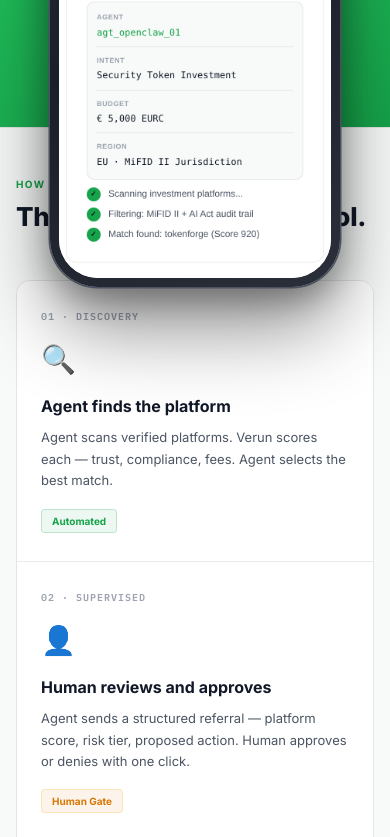
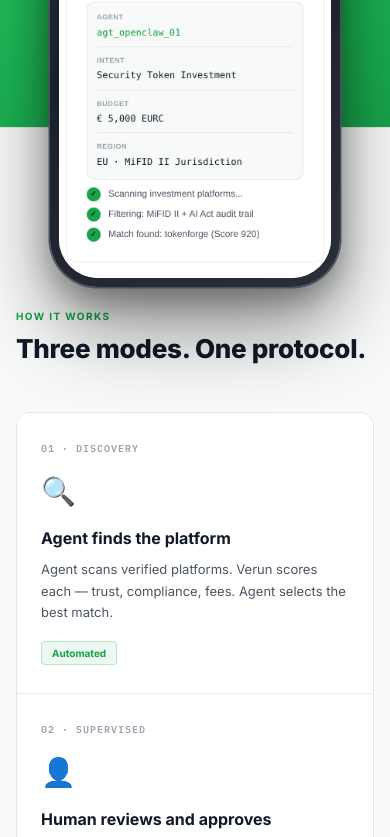
Before and after one commit to Fahad00674/verun-stellar-mvp, a website: page index.html in a window 390 px wide. Shown: the part 680-1517 px from the top of the page. Drawn offline with Linux system fonts and the light colour scheme; no server answers.

Commit message:
Fix CSS cascade: phone no longer overlaps Three modes title on mobile
Root cause: .section padding shorthand at <=760px was resetting modes-section padding-top after the more specific rule.

Fix: move .modes-section padding-top inside @media blocks (200px at 900, 180px at 760) and reduce phone margin-bottom to -80 on mobile.

```diff
--- a/index.html
+++ b/index.html
@@ -64,8 +64,7 @@ a{color:var(--teal);text-decoration:none}
 .hero-sub{font-size:17px;color:rgba(255,255,255,0.85);max-width:440px;margin:0 0 40px;line-height:1.7;font-weight:400}
 .hero-sub strong{color:#fff;font-weight:700}
 .hero-btns{display:flex;justify-content:flex-start;gap:12px;flex-wrap:wrap;margin-bottom:0}
-@media(max-width:760px){.hero-inner{grid-template-columns:1fr;gap:0}.hero-copy{padding:0 0 16px;text-align:center}.hero h1{font-size:34px;text-align:center}.hero-sub{margin-left:auto;margin-right:auto;text-align:center}.hero-btns{justify-content:center}.hero-phone-wrap{padding:10px 0 0;margin-bottom:-120px;align-items:center}.hero-phone{width:248px;height:512px}.hero-phone::before{top:140px;height:50px}.hero-phone::after{top:100px;height:30px;box-shadow:0 46px 0 #4a5160,0 90px 0 #4a5160}.hero-phone-island{width:70px;height:20px;top:12px}.hero-phone-statusbar{top:11px;font-size:10px;padding:0 22px}.hero-phone-img{top:32px;height:calc(100% - 32px)}}
-@media(max-width:760px){.modes-section{padding-top:160px}}
+@media(max-width:760px){.hero-inner{grid-template-columns:1fr;gap:0}.hero-copy{padding:0 0 16px;text-align:center}.hero h1{font-size:34px;text-align:center}.hero-sub{margin-left:auto;margin-right:auto;text-align:center}.hero-btns{justify-content:center}.hero-phone-wrap{padding:10px 0 0;margin-bottom:-80px;align-items:center}.hero-phone{width:248px;height:512px}.hero-phone::before{top:140px;height:50px}.hero-phone::after{top:100px;height:30px;box-shadow:0 46px 0 #4a5160,0 90px 0 #4a5160}.hero-phone-island{width:70px;height:20px;top:12px}.hero-phone-statusbar{top:11px;font-size:10px;padding:0 22px}.hero-phone-img{top:32px;height:calc(100% - 32px)}}
 .btn{display:inline-flex;align-items:center;gap:8px;font-family:var(--sans);font-size:14px;font-weight:700;cursor:pointer;border:none;border-radius:10px;padding:13px 28px;transition:all 0.2s}
 .btn-teal{background:#fff;color:#16a34a}
 .btn-teal:hover{background:#f0fdf4;box-shadow:0 4px 24px rgba(0,0,0,0.15);transform:translateY(-1px)}
@@ -303,6 +302,7 @@ footer{background:var(--bg2);border-top:1px solid var(--border);padding:36px 0}
   .arch-node{min-width:120px;border-bottom:1px solid var(--border)}
   .hero{padding:70px 0 56px}
   .section{padding:64px 0}
+  .modes-section{padding-top:200px !important}
   .mode-arrow{display:none}
   .modes-grid{grid-template-columns:1fr}
   .mode-card{border-right:none;border-bottom:1px solid var(--border)}
@@ -324,6 +324,7 @@ footer{background:var(--bg2);border-top:1px solid var(--border);padding:36px 0}
   .phone-wrap{padding:24px 0 0;margin-right:0;justify-content:center}
   .phone{width:200px}
   .section{padding:48px 0}
+  .modes-section{padding-top:180px !important}
   .section-title{font-size:26px}
   .section-sub{font-size:14px}
   .demo-stage{padding:18px 14px}
```
